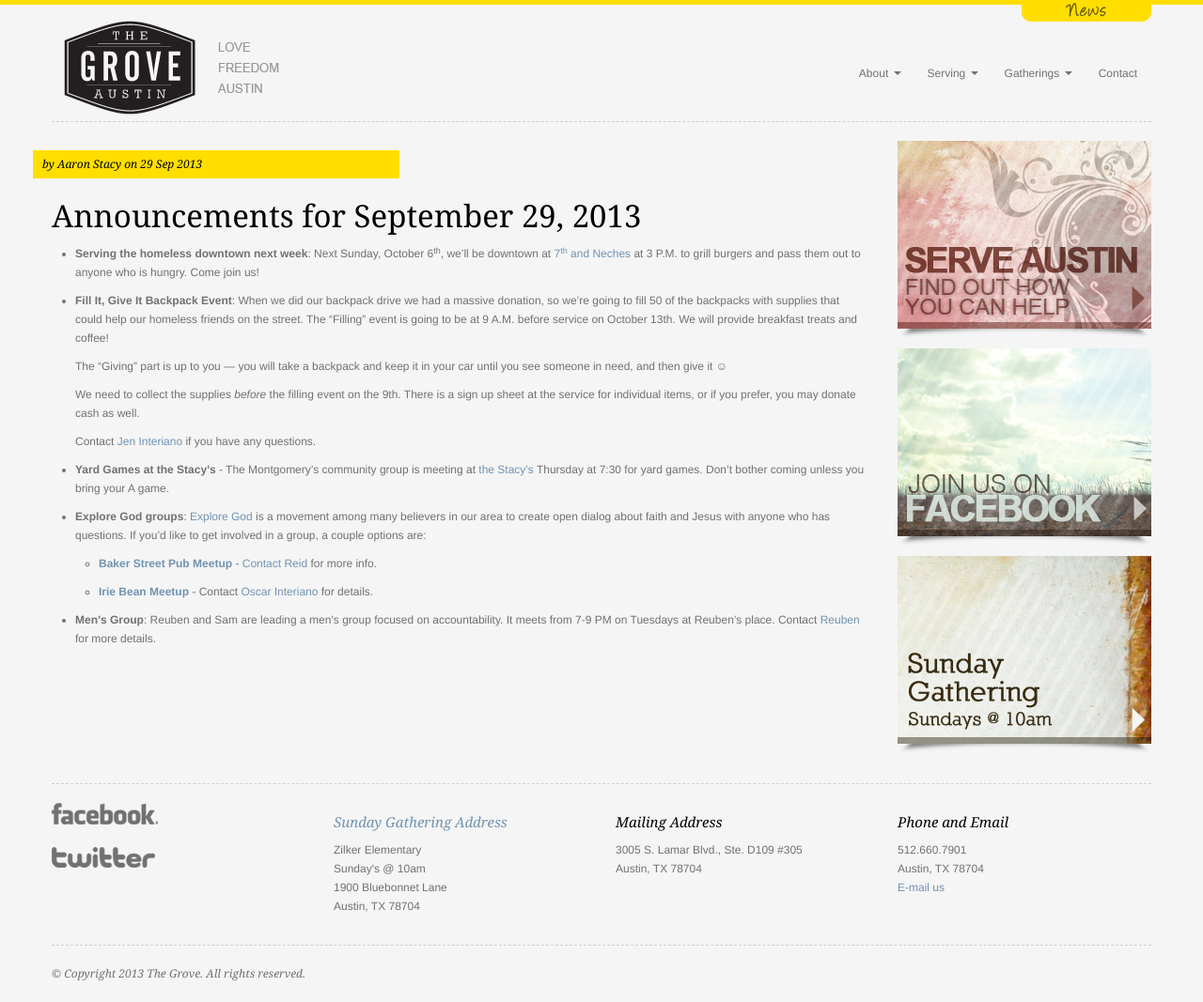
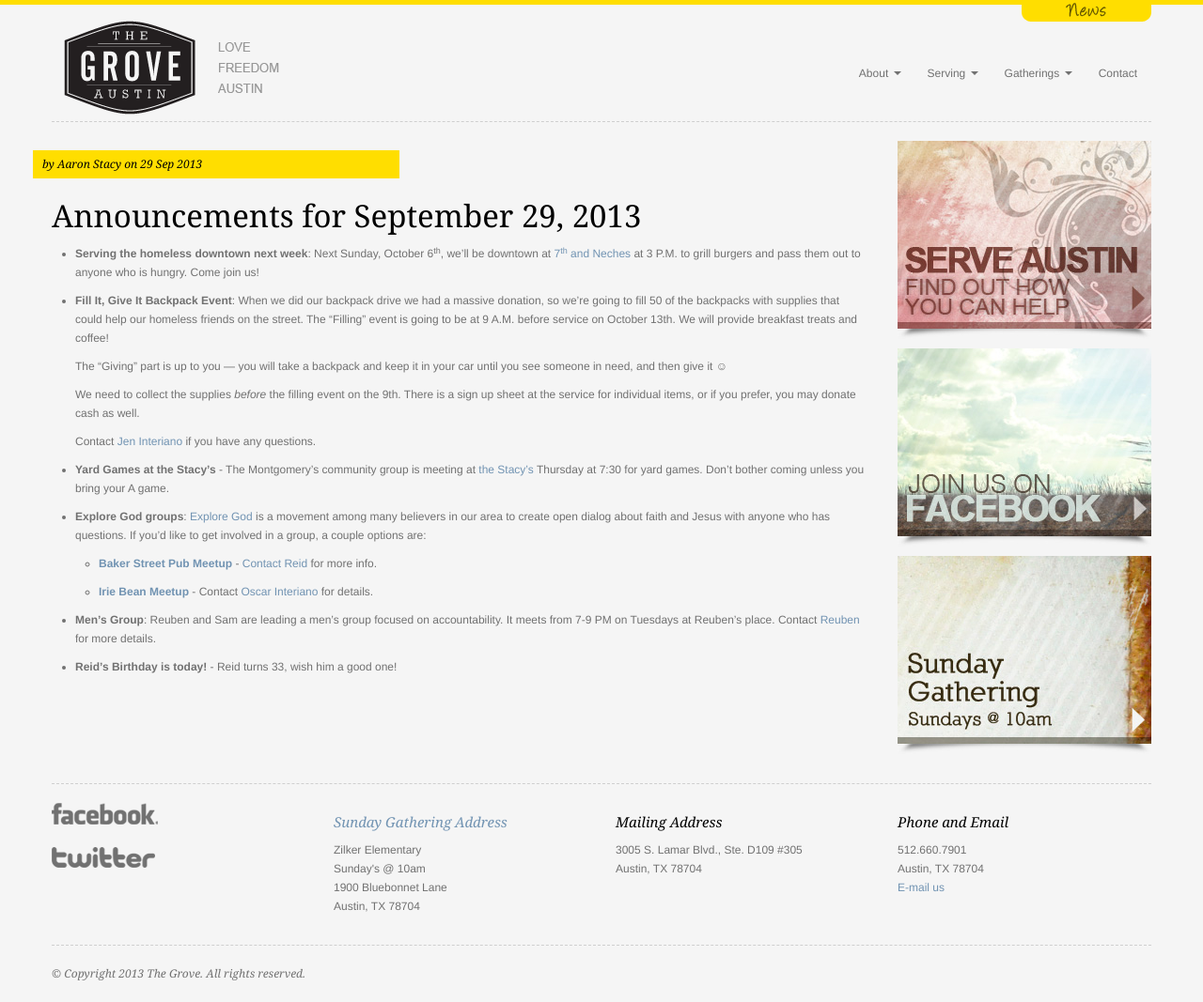
Before and after one commit to groveatx/groveatx.github.io, a Jekyll site: the page built from _posts/2013-09-29-announcements.md, in a window 1280 px wide. Shown: the whole page at 94% size. Built offline with Jekyll 4.4.1, drawn with Linux system fonts in a browser that asks for light colours; Markdown is read by kramdown in place of the engine named in the settings.

Commit message:
add note about reids bday

```diff
--- a/_posts/2013-09-29-announcements.md
+++ b/_posts/2013-09-29-announcements.md
@@ -46,6 +46,8 @@ layout: post
    accountability. It meets from 7-9 PM on Tuesdays at Reuben's place. Contact
    [Reuben][] for more details.
 
+ - **Reid's Birthday is today!** - Reid turns 33, wish him a good one!
+
 [explore]: http://www.exploregod.com
 [baker]: http://www.meetup.com/exploregod/
 [irie]: http://www.iriebean.com
```
